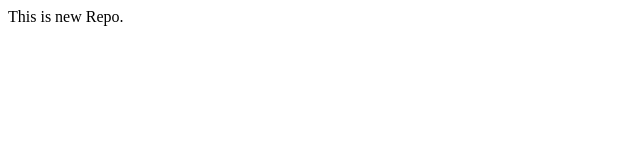
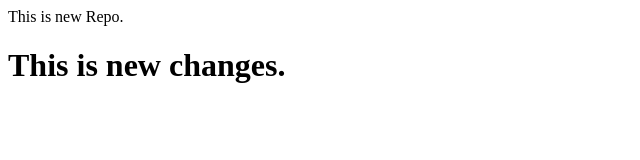
Before and after one commit to Hiral3191/localrepo, a plain HTML site: page index.html in a window 1280 px wide. Shown: the whole page, without its empty margins (0-640 px from the left). Drawn offline with Linux system fonts and the light colour scheme.

Commit message:
New message in index.html

```diff
--- a/index.html
+++ b/index.html
@@ -1 +1,2 @@
 <p>This is new Repo.</p>
+<h1>This is new changes.</h1>
```
